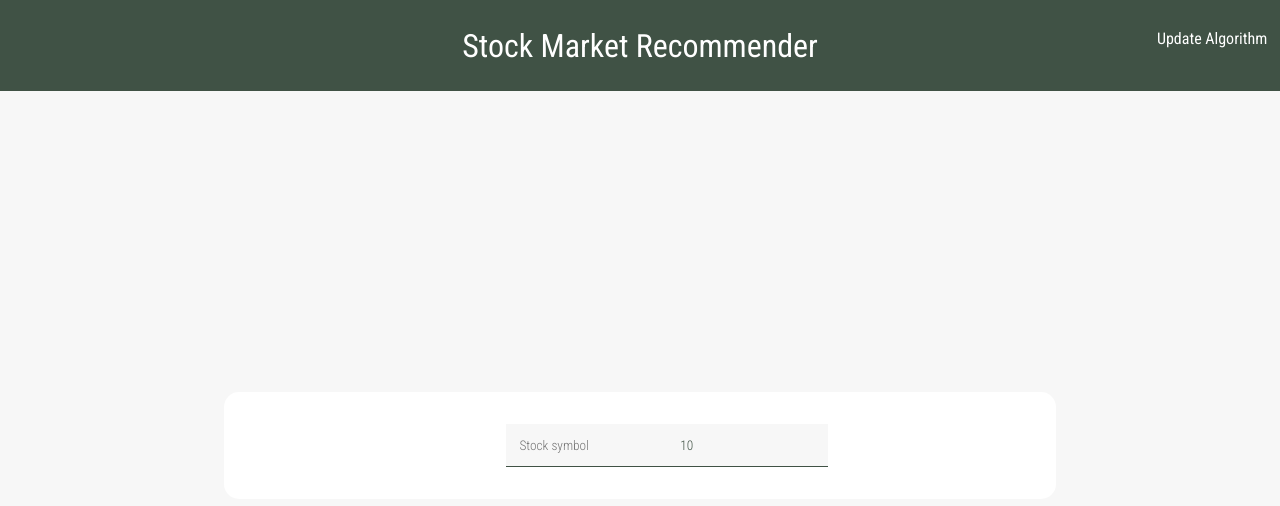
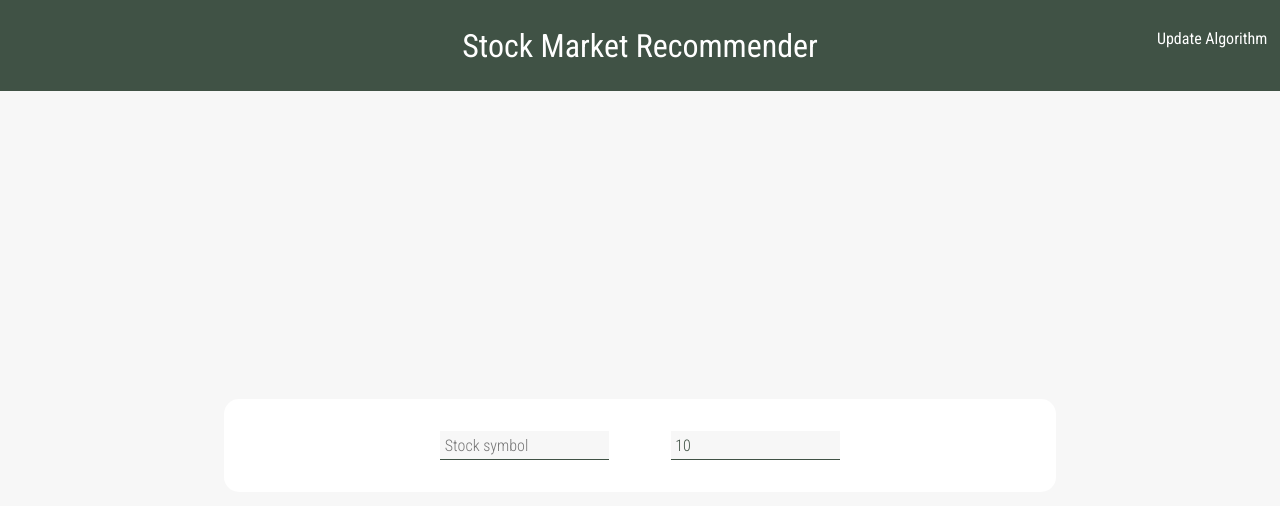
Before and after one commit to Mitchpain/stockMarket, a React app in the folder Frontend/: page / in a window 1280 px wide. Shown: the top 506 px of the page. Built offline with nearby package versions, Linux system fonts and the light colour scheme.

Commit message:
Modification to user styling

```diff
--- a/Frontend/src/components/styles/UserInput.scss
+++ b/Frontend/src/components/styles/UserInput.scss
@@ -3,14 +3,17 @@
     align-content: center;
     justify-content: center;
     input{
+        all:unset;
         @extend .text;
         border:0;
         border-bottom: 1px solid $color-secondary;
         background-color: $color-background;
         font-weight:300;
-        padding:5%;
+        padding:1%;
     }
     form{
         display:flex;
+        width:60%;
+        justify-content: space-around;
     }
 }
```
